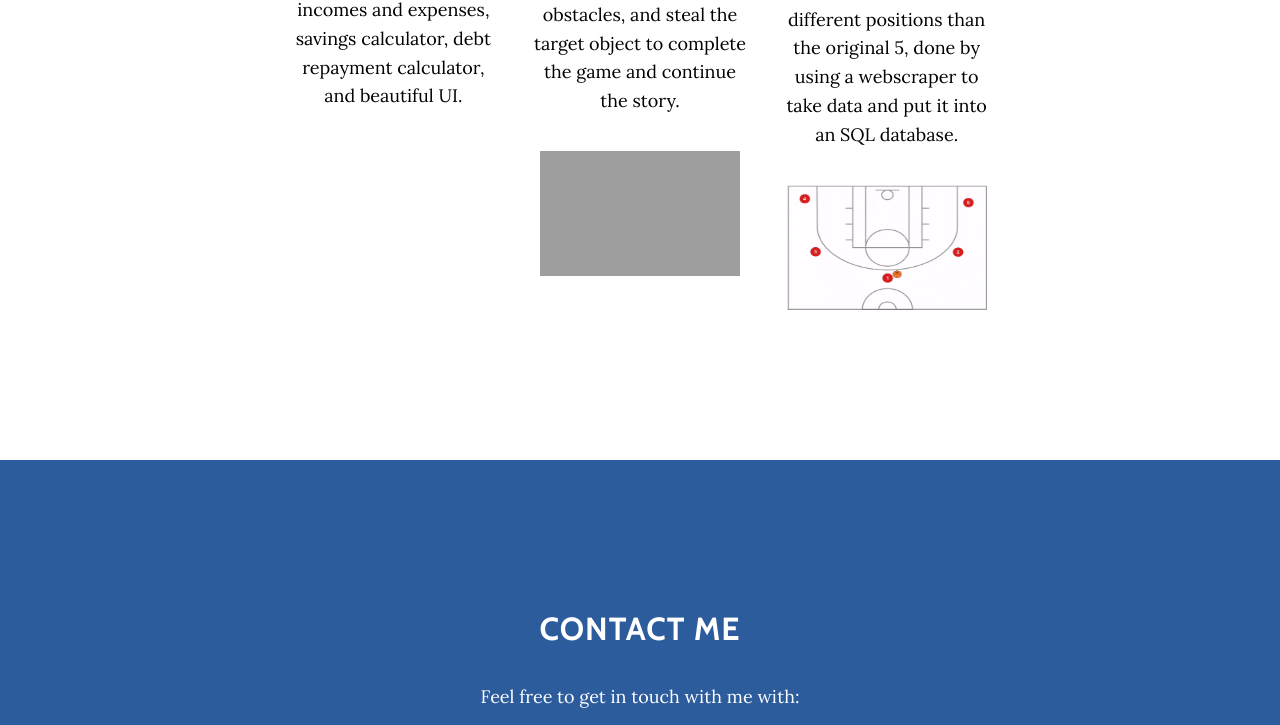
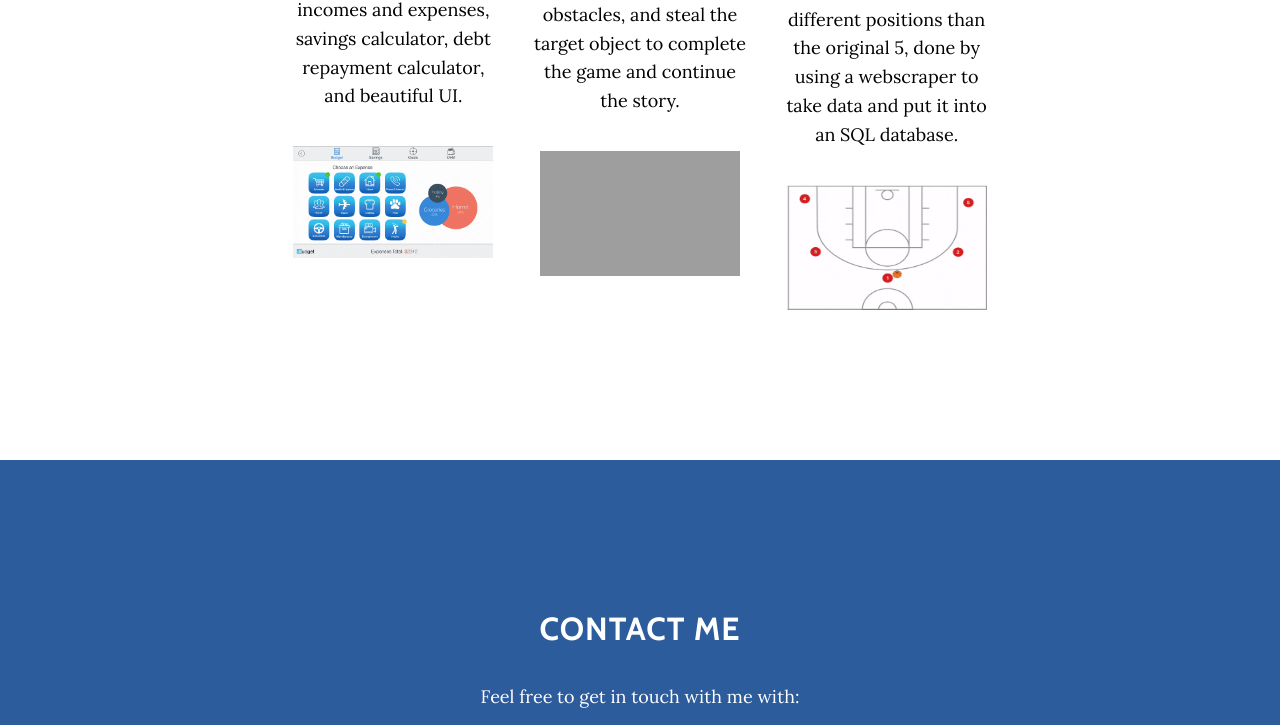
Before and after one commit to rheera/RamanHeera.github.io-master, a plain HTML site: page index.html in a window 1280 px wide. Shown: the part 3582-4307 px from the top of the page. Drawn offline with nearby package versions, Linux system fonts and the light colour scheme; some packages are replaced by stand-ins of ours; grey boxes are pictures that could not be loaded.

Commit message:
Budget demo gif
- added a gif to the budgeting project

```diff
--- a/index.html
+++ b/index.html
@@ -180,6 +180,7 @@
             <div class="icon colored-1"><span><i class="icon-mustache"></i></span></div>
             <h3>iBudget</h3>
             <p> A budgeting <a href="https://github.com/rheera/budgeting.github.io" target="_blank">web application</a>. Features include: visualization of income and expenses, addition of different incomes and expenses, savings calculator, debt repayment calculator, and beautiful UI.</p>
+            <img src="img/BudgetDemo.gif" height="112" width="200" />
           </div>
         </div>
         <div class="col-md-4">
```
Also changed, not shown: img/BudgetDemo.gif (added).
